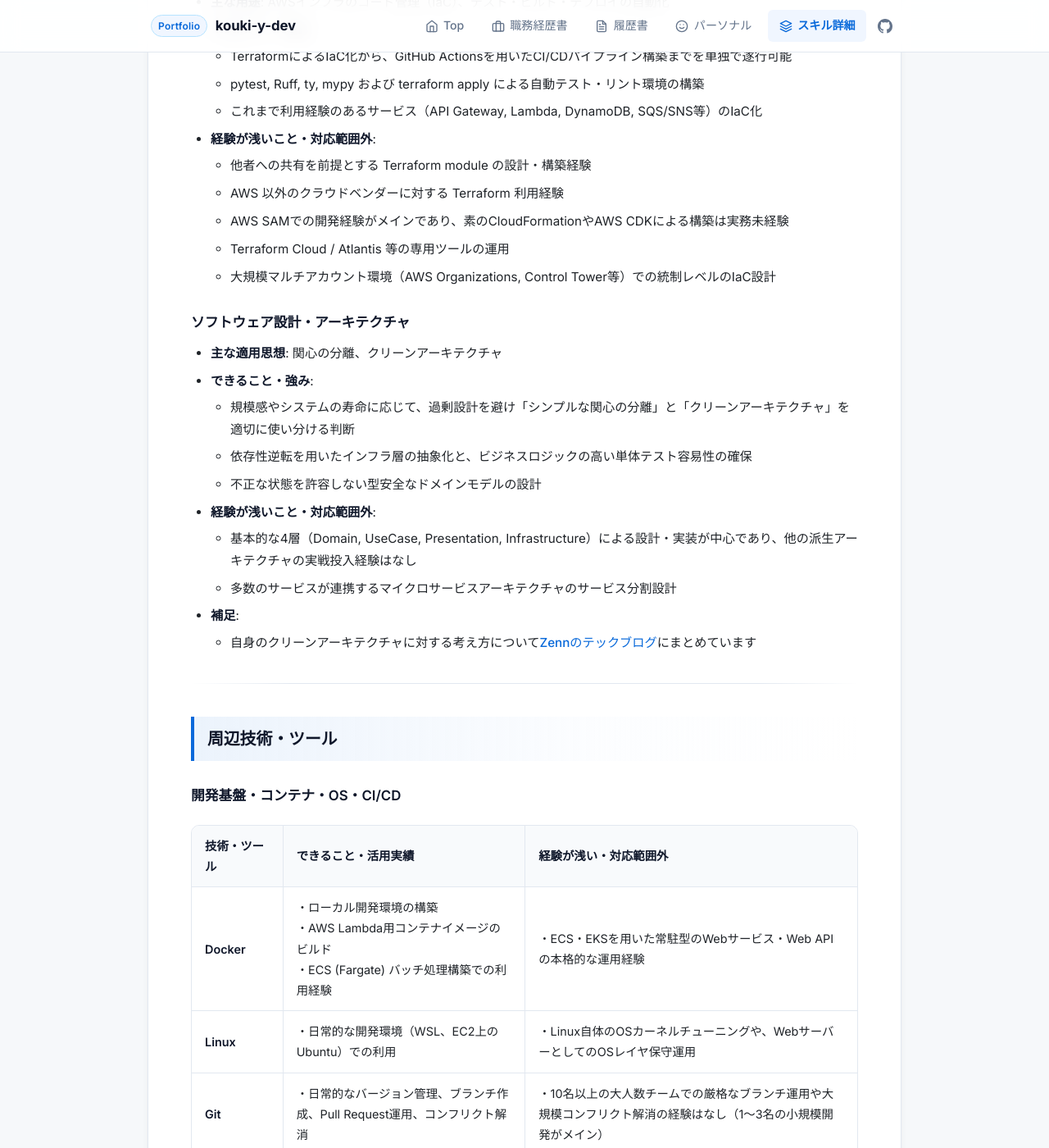
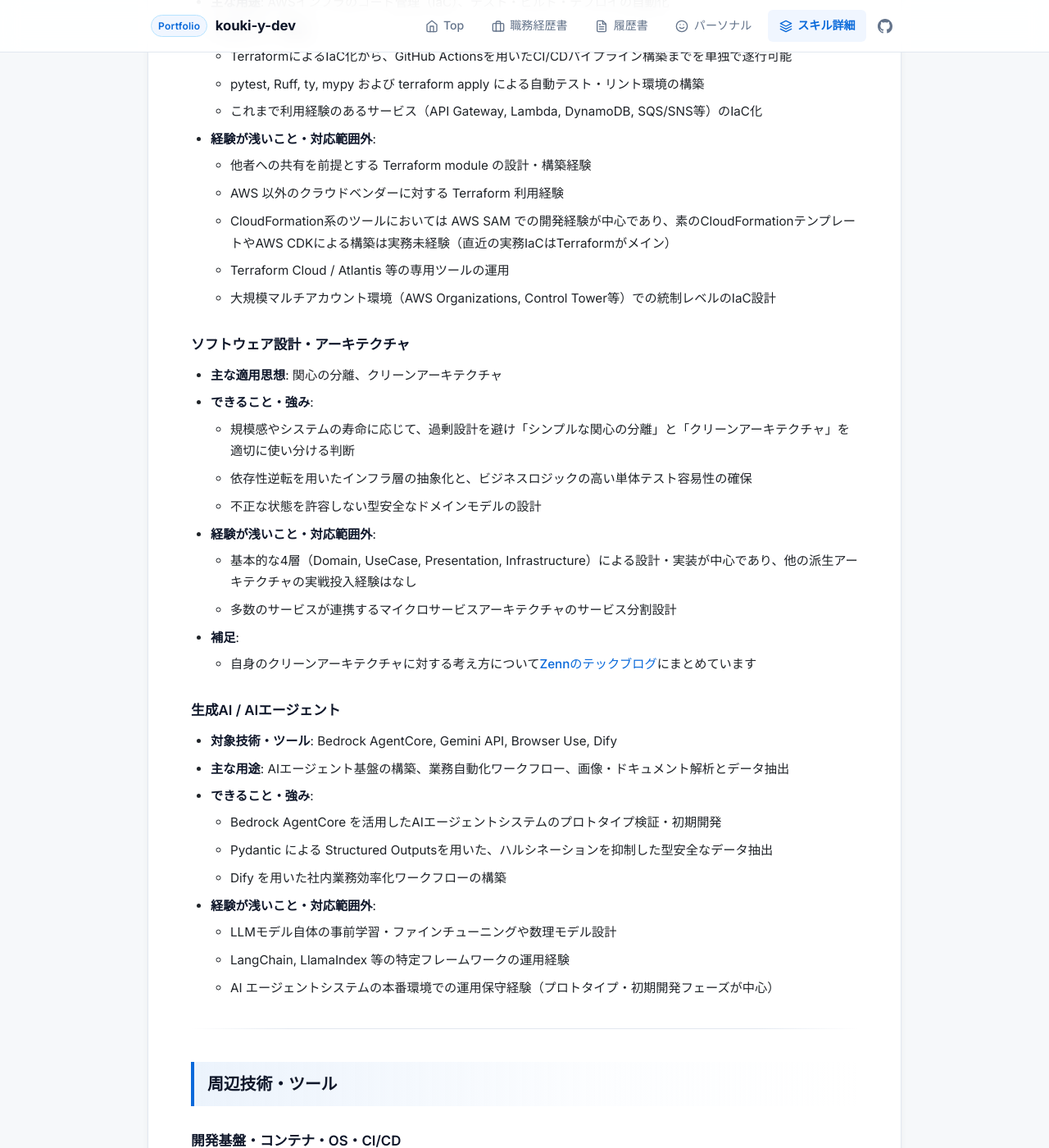
Before and after one commit to kouki-y-dev/about-me, a Jekyll site: the page built from docs/skills.md, in a window 1280 px wide and 1400 px high, scrolled down 1942 px. Shown: the whole window at 82% size. Built offline with Jekyll 4.4.1, drawn with Linux system fonts in a browser that asks for light colours; some of the changed text lies outside the part shown.

Commit message:
update: 各種内容の矛盾点潰し

```diff
--- a/docs/skills.md
+++ b/docs/skills.md
@@ -60,7 +60,7 @@ title: "スキル詳細・習熟度"
 - **経験が浅いこと・対応範囲外**:
   - 他者への共有を前提とする Terraform module の設計・構築経験
   - AWS 以外のクラウドベンダーに対する Terraform 利用経験
-  - AWS SAMでの開発経験がメインであり、素のCloudFormationやAWS CDKによる構築は実務未経験
+  - CloudFormation系のツールにおいては AWS SAM での開発経験が中心であり、素のCloudFormationテンプレートやAWS CDKによる構築は実務未経験（直近の実務IaCはTerraformがメイン）
   - Terraform Cloud / Atlantis 等の専用ツールの運用
   - 大規模マルチアカウント環境（AWS Organizations, Control Tower等）での統制レベルのIaC設計
 
@@ -75,6 +75,18 @@ title: "スキル詳細・習熟度"
   - 多数のサービスが連携するマイクロサービスアーキテクチャのサービス分割設計
 - **補足**:
   - 自身のクリーンアーキテクチャに対する考え方について[Zennのテックブログ](https://zenn.dev/yymm/articles/20260905-refactoring-to-clean-architecture)にまとめています
+
+### 生成AI / AIエージェント
+- **対象技術・ツール**: Bedrock AgentCore, Gemini API, Browser Use, Dify
+- **主な用途**: AIエージェント基盤の構築、業務自動化ワークフロー、画像・ドキュメント解析とデータ抽出
+- **できること・強み**:
+  - Bedrock AgentCore を活用したAIエージェントシステムのプロトタイプ検証・初期開発
+  - Pydantic による Structured Outputsを用いた、ハルシネーションを抑制した型安全なデータ抽出
+  - Dify を用いた社内業務効率化ワークフローの構築
+- **経験が浅いこと・対応範囲外**:
+  - LLMモデル自体の事前学習・ファインチューニングや数理モデル設計
+  - LangChain, LlamaIndex 等の特定フレームワークの運用経験
+  - AI エージェントシステムの本番環境での運用保守経験（プロトタイプ・初期開発フェーズが中心）
 
 ---
 
@@ -96,7 +108,7 @@ title: "スキル詳細・習熟度"
 | **SQL** | ・基本的なCRUD<br>・主に分析用途としてのSELECT文記述 | ・スロークエリのチューニング等、クエリの最適化・運用に関する作業 |
 | **FastAPI** | ・Lambda + API Gateway 上での構築（Lambda Web Adapterの利用前提） | ・ECS等を用いたAPIサーバー上での構築経験 |
 | **Pydantic** | ・Lambda + Python 構築時における各種データの型の保証<br>・LLM応答出力時におけるStructured Outputsの利用<br>・クリーンアーキテクチャ適用時におけるドメインモデル構築<br>・AWS CodeArtifactを用いた共通スキーマパッケージの構築・社内配布（validator, computed_field, Annotated を活用） | ・`create_model` を用いた動的なモデル生成（基本はスキーマが確定している設計・運用が中心） |
-| **JavaScript / TypeScript** | ・AWS Lambda（Node.js）の構築<br>・Google Apps Script としての利用<br>・軽微なフロントエンドの改修 | ・React、Vue.js 等のモダンフレームワーク（バックエンド・インフラが中心であり、フロントエンドは専門外） |
+| **JavaScript / TypeScript** | ・AWS Lambda（Node.js / TypeScript）を用いたサーバーレスAPIの構築<br>・Google Apps Script としての利用<br>・軽微なフロントエンドの改修 | ・React、Vue.js 等のモダンフレームワーク（バックエンド・インフラが中心であり、フロントエンドは専門外） |
 | **PHP** | ・新卒入社時の社内システム改修で利用（CodeIgniter） | ・Laravel 等のモダンフレームワークを用いた開発経験 |
 | **Django** | ・個人開発での実装・学習経験 | ・実務経験なし |
 | **Java** | ・学生時代の学習経験 | ・実務経験なし |
```
Also changed, not shown: other parts of docs/skills.md (+1 -1 lines), docs/index.md (+1 -1 lines), docs/personal.md (+1 -1 lines).
